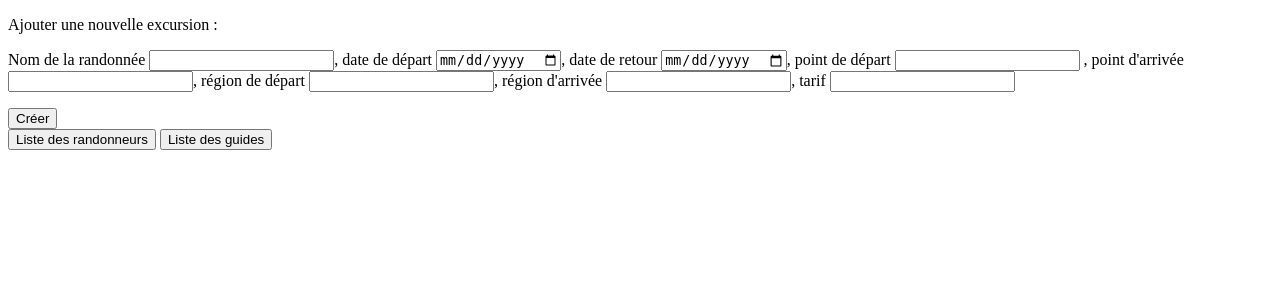
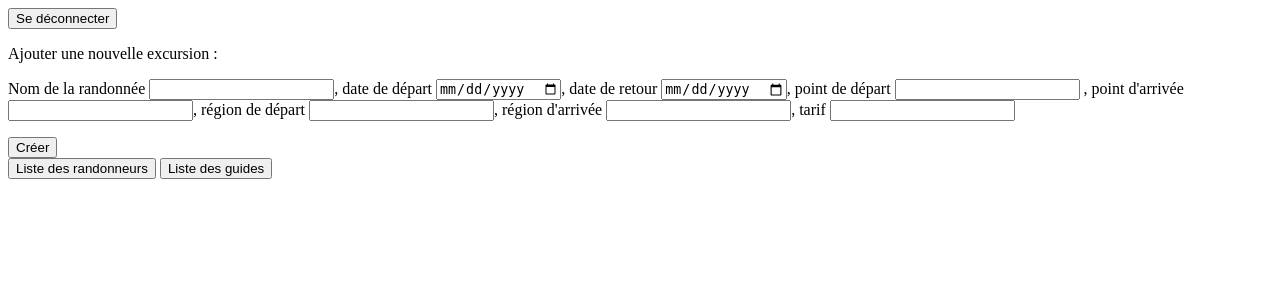
Before and after one commit to AlxandrV/natural_coach, a PHP site: page /index.php in a window 1280 px wide. Shown: the top 300 px of the page. Run offline with PHP 8.4, Linux system fonts and the light colour scheme; the visitor is signed in with stand-in values (Sample User, id 1); data that the repository does not hold is empty.

Commit message:
Add - log out

```diff
--- a/identification.php
+++ b/identification.php
@@ -23,4 +23,7 @@ if(isset($_POST['login_admin']) && isset($_POST['password_admin'])){
 
     $check_login -> closeCursor();
 }
+if(isset($_POST['log_out'])){
+    session_destroy();
+}
 header('Location: index.php');
--- a/index.php
+++ b/index.php
@@ -22,7 +22,7 @@ session_start();
     // Login pour admin
     if(!isset($_SESSION['id_admin'])){
     ?>
-        <form action="identification.php" method="POST">
+        <form action="identification.php" method="POST" >
             <input type="text" name="login_admin" id="login" placeholder="login">
             <input type="password" name="password_admin" id="password" placeholder="password">
             <input type="submit" value="Valider">
@@ -35,6 +35,11 @@ session_start();
     }
     // Fonctionnalité pour admin
     else{
+        ?>
+        <form action="identification.php" method="POST">
+            <button type="submit" name="log_out" value="log_out">Se déconnecter</button>
+        </form>
+        <?php
         $excursion = $bdd -> query('SELECT * FROM  excursion');
         ?>
         <form action="ajout.php" method="POST">
```
